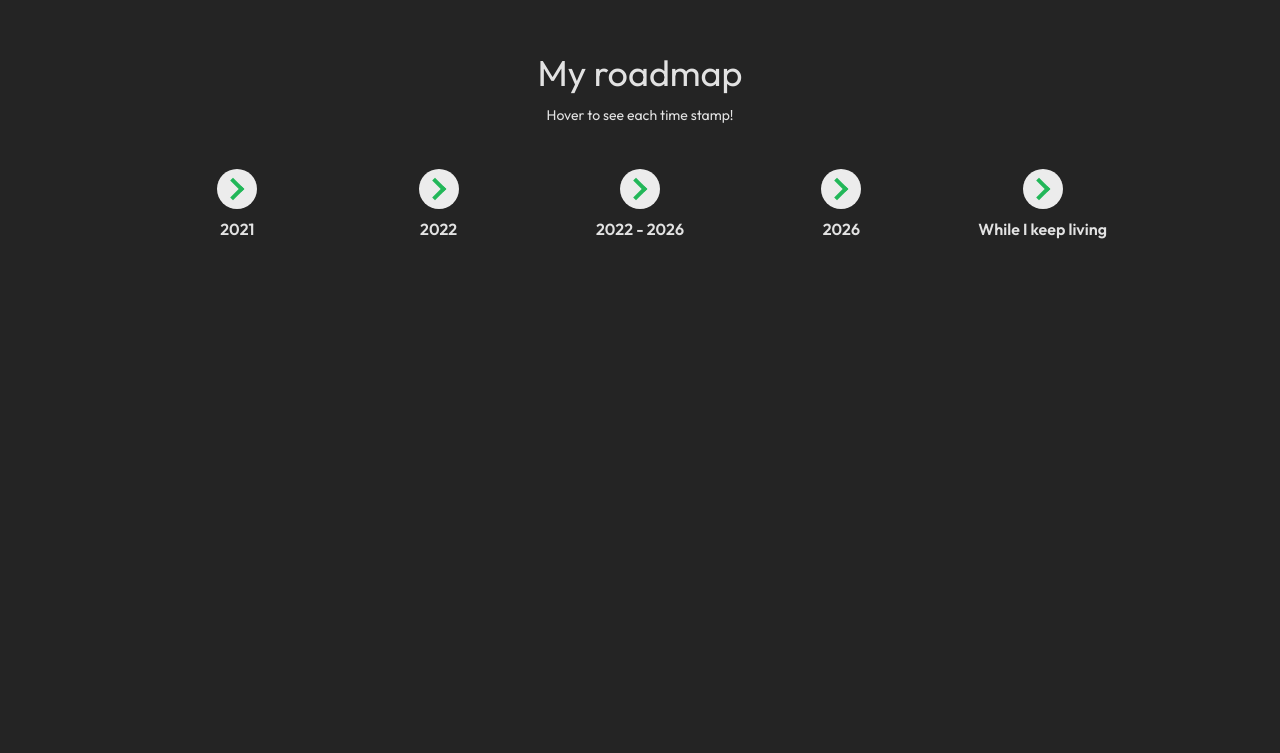
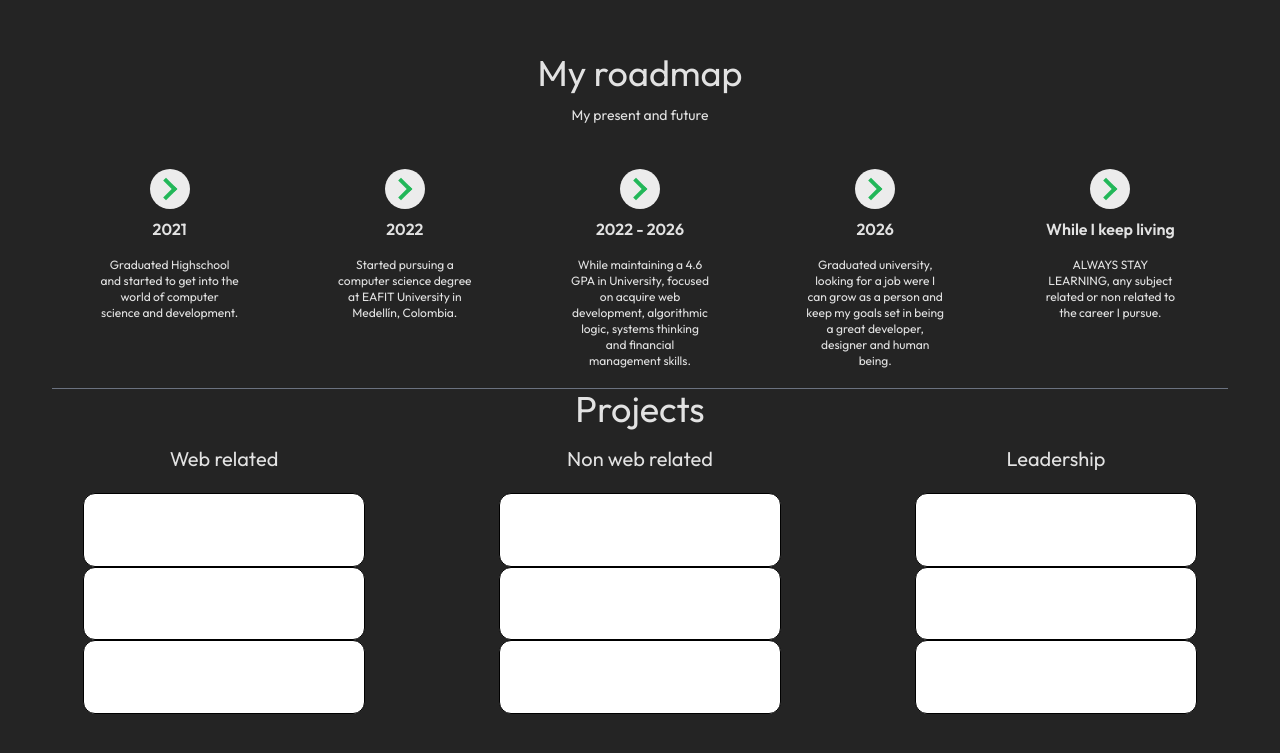
Before and after one commit to mvasquezb99/Portafolio-page, a React (Vite) app: page / in a window 1280 px wide. Shown: the part 855-1608 px from the top of the page. Built offline with nearby package versions, Linux system fonts and the light colour scheme.

Commit message:
feat&style: Added and Styled projects components.

```diff
--- a/src/App.jsx
+++ b/src/App.jsx
@@ -2,13 +2,17 @@ import React from 'react'
 import Navbar from './components/Navbar'
 import PresCard from './components/PresCard'
 import RoadMap from './components/RoadMap'
+import Projects from './components/Projects'
 function App() {
   return (
     <>
       <main className="flex h-max w-full flex-col">
         <Navbar />
         <PresCard />
-        <RoadMap/>
+        <section className='w-full h-screen pl-4 pr-4'>
+          <RoadMap />
+          <Projects/>
+        </section>
       </main>
     </>
   )
--- /dev/null
+++ b/src/components/Project.jsx
@@ -0,0 +1,24 @@
+import React from "react";
+
+// h-2/6 original
+function Project({id}){
+
+    const sendBack = (id) => {
+        const elements = document.getElementsByName('card');
+
+        elements.forEach((element) => {
+            if(element.id === '1'){
+                element.classList.add('bg-red-200');
+            }
+        })
+    }
+
+
+    return(
+        <div id={id} name={'card'} className={`w-3/4 h-[20%] bg-white border border-black rounded-xl peer peer-hover:opacity-45 peer-hover:scale-[0.8] peer-hover:blur-md hover:cursor-pointer transition ease-out`} onMouseEnter={sendBack}>
+
+        </div>
+    )
+}
+
+export default Project;
--- /dev/null
+++ b/src/components/Projects.jsx
@@ -0,0 +1,18 @@
+import React from "react";
+import ProjectsCard from "./ProjectsCard";
+function Projects() {
+    return (
+        <>
+            <h1 className="text-4xl w-full text-center mb-4">Projects</h1>
+            <section className=" h-[46%] w-full" >
+                <div className="w-full h-full flex flex-row justify-evenly">
+                    <ProjectsCard title={'Web related'}/>
+                    <ProjectsCard title={'Non web related'}/>
+                    <ProjectsCard title={'Leadership'}/>
+                </div>
+            </section>
+        </>
+    )
+}
+
+export default Projects;
--- /dev/null
+++ b/src/components/ProjectsCard.jsx
@@ -0,0 +1,15 @@
+import React from "react";
+import Project from "./Project";
+function ProjectsCard({title}){
+    return(
+        <section className="w-1/3 h-full ml-2 mr-2 pl-3 pr-3 flex flex-col items-center">
+            <h2 className="text-xl text-center mb-5">{title}</h2>
+            <Project id={'2'}/>
+            <Project id={'1'}/>
+            <Project id={'3'}/>
+        </section>
+    )
+}
+
+
+export default ProjectsCard;
--- a/src/components/RoadMap.jsx
+++ b/src/components/RoadMap.jsx
@@ -2,11 +2,11 @@ import React from "react";
 import TimeStamp from "./TimeStamp";
 function RoadMap(){
     return(
-        <div className="w-full h-screen pt-16 flex flex-col items-center pl-4 pr-4">
+        <div className="w-full h-1/2 pt-16 flex flex-col items-center pl-4 pr-4">
             <h1 className="text-4xl w-full text-center pb-3">My roadmap</h1>
-            <small className="w-full text-center text-sm pb-6">Hover to see each time stamp!</small>
+            <small className="w-full text-center text-sm pb-3">My present and future</small>
             <div className="w-full h-64 mt-5 ml-4 mr-4 pl-5 pr-5 max-w-7xl">
-                <div className="w-full h-fit flex flex-row justify-center">
+                <div className="w-full h-full flex flex-row justify-center border-b border-gray-500">
                     <TimeStamp year={'2021'}/>
                     <TimeStamp year={'2022'}/>
                     <TimeStamp year={'2022 - 2026'}/>
--- a/src/components/TimeStamp.jsx
+++ b/src/components/TimeStamp.jsx
@@ -7,20 +7,17 @@ function TimeStamp({ year }) {
     const handleToggle = () => {
         toggleShown();
     }
+
     return (
-        <div className=" w-1/6 flex flex-col items-center">
-            <figure className={`h-10 w-10 bg-white rounded-full mb-2 flex justify-center items-center ${!isShown ? 'animate-pulse' : ' -translate-y-2'} transition ease-out delay-75`} onMouseEnter={handleToggle} onMouseLeave={handleToggle} >
+        <div className={`w-1/5 h-full flex flex-col items-center ${isShown ? 'scale-110' : ''} transition-all ease-in-out delay-75 p-2 pt-3 rounded-md `} onMouseEnter={handleToggle} onMouseLeave={handleToggle}>
+            <figure className={`h-10 w-10 bg-white rounded-full mb-2 flex justify-center items-center ${!isShown ? 'animate-pulse' : ''} transition ease-out delay-75`}>
                 <i className=" border-r-4 border-b-4 h-4 w-4 -rotate-45 mr-2 border-green-500"></i>
             </figure>
             <p className="text-l mb-3 font-semibold">{year}</p>
-            <div className={`${!isShown ? 'opacity-0' : 'opacity-100'} transition ease-in-out delay-75`}>
-                {
-                    isShown ?
-                        <p className={` text-sm text-center border border-white p-1 rounded`}>
-                            {RoadMapContent[year]}
-                        </p>
-                        : ' '
-                }
+            <div className={`w-2/3`}>
+                <p className={`text-xs text-center p-1 rounded `}>
+                    {RoadMapContent[year]}
+                </p>
             </div>
         </div>
     )
```
